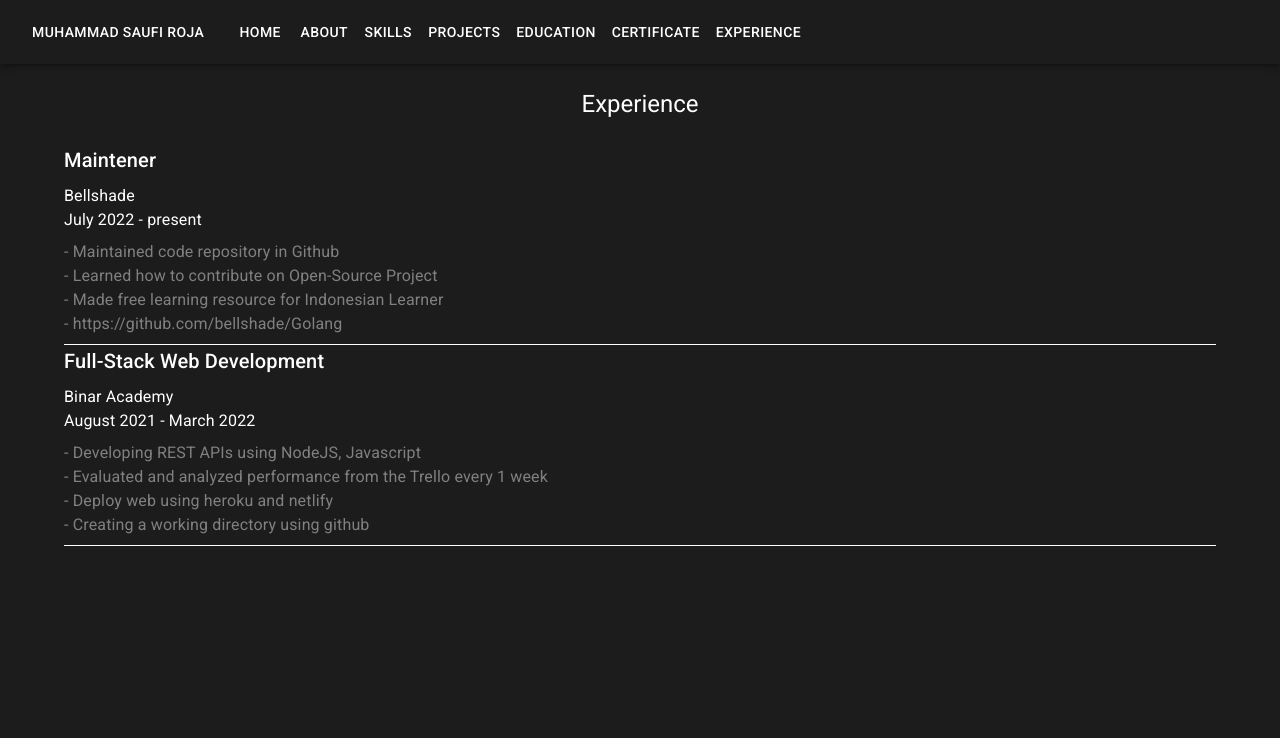
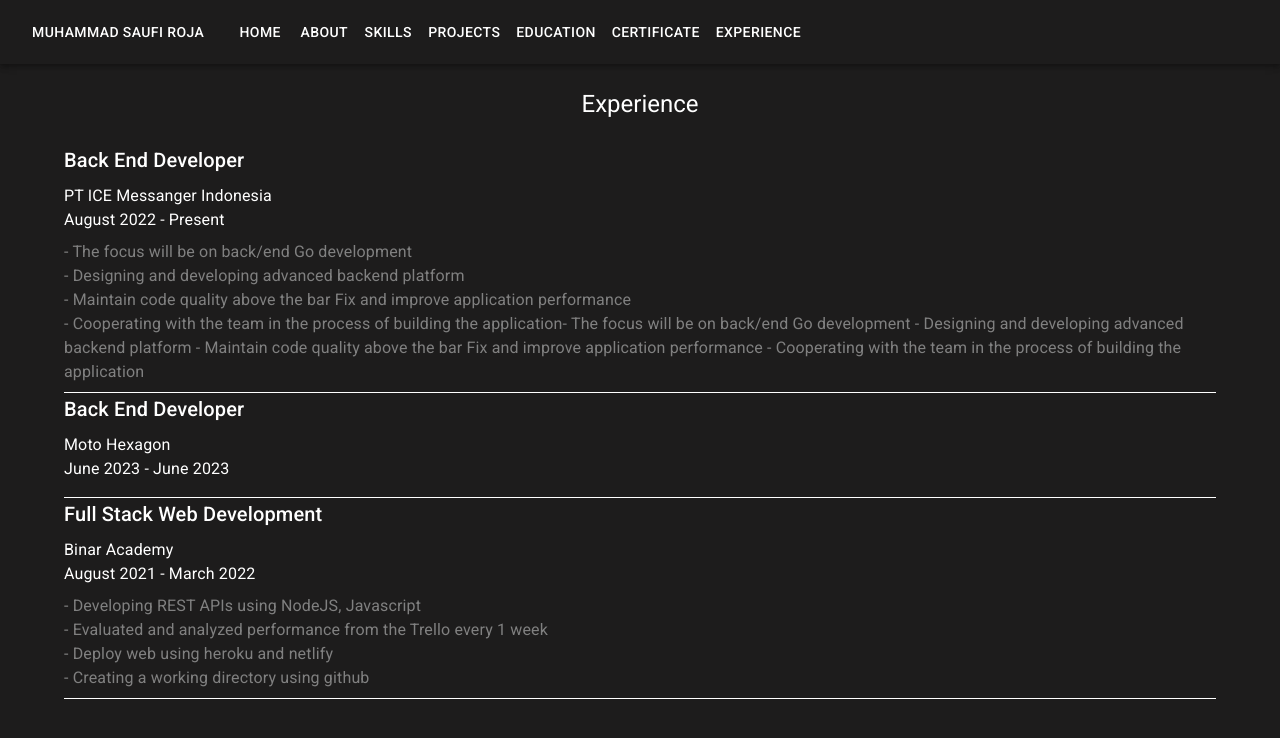
Before and after one commit to saufiroja/portofolio, a React (Create React App) app: page /experience in a window 1280 px wide. Shown: the top 738 px of the page. Built offline with nearby package versions, Linux system fonts and the light colour scheme.

Commit message:
update experience

```diff
--- a/src/components/Experience/Experience.jsx
+++ b/src/components/Experience/Experience.jsx
@@ -12,25 +12,35 @@ const Experience = () => {
         </Box>
       </Container>
       <Container maxWidth='lg'>
-        <Box pb={1}>
-          <Typography variant='h6'>Maintener</Typography>
+      <Box pb={1}>
+          <Typography variant='h6'>Back End Developer</Typography>
         </Box>
         <Box borderBottom={1} pb={1}>
-          <Typography variant='body1'>Bellshade</Typography>
+          <Typography variant='body1'>PT ICE Messanger Indonesia</Typography>
           <Typography variant='body1' pb={1}>
-            July 2022 - present
+            August 2022 - Present
           </Typography>
           <Typography variant='body1' sx={{ color: 'gray' }}>
-            - Maintained code repository in Github
+            - The focus will be on back/end Go development
             <br />
-            - Learned how to contribute on Open-Source Project
+            - Designing and developing advanced backend platform
             <br />
-            - Made free learning resource for Indonesian Learner
-            <br />- https://github.com/bellshade/Golang
+            - Maintain code quality above the bar Fix and improve application performance
+            <br />
+            - Cooperating with the team in the process of building the application- The focus will be on back/end Go development - Designing and developing advanced backend platform - Maintain code quality above the bar Fix and improve application performance - Cooperating with the team in the process of building the application
           </Typography>
         </Box>
         <Box pb={1}>
-          <Typography variant='h6'>Full-Stack Web Development</Typography>
+          <Typography variant='h6'>Back End Developer</Typography>
+        </Box>
+        <Box borderBottom={1} pb={1}>
+          <Typography variant='body1'>Moto Hexagon</Typography>
+          <Typography variant='body1' pb={1}>
+            June 2023 - June 2023
+          </Typography>
+        </Box>
+        <Box pb={1}>
+          <Typography variant='h6'>Full Stack Web Development</Typography>
         </Box>
         <Box borderBottom={1} pb={1}>
           <Typography variant='body1'>Binar Academy</Typography>
```
